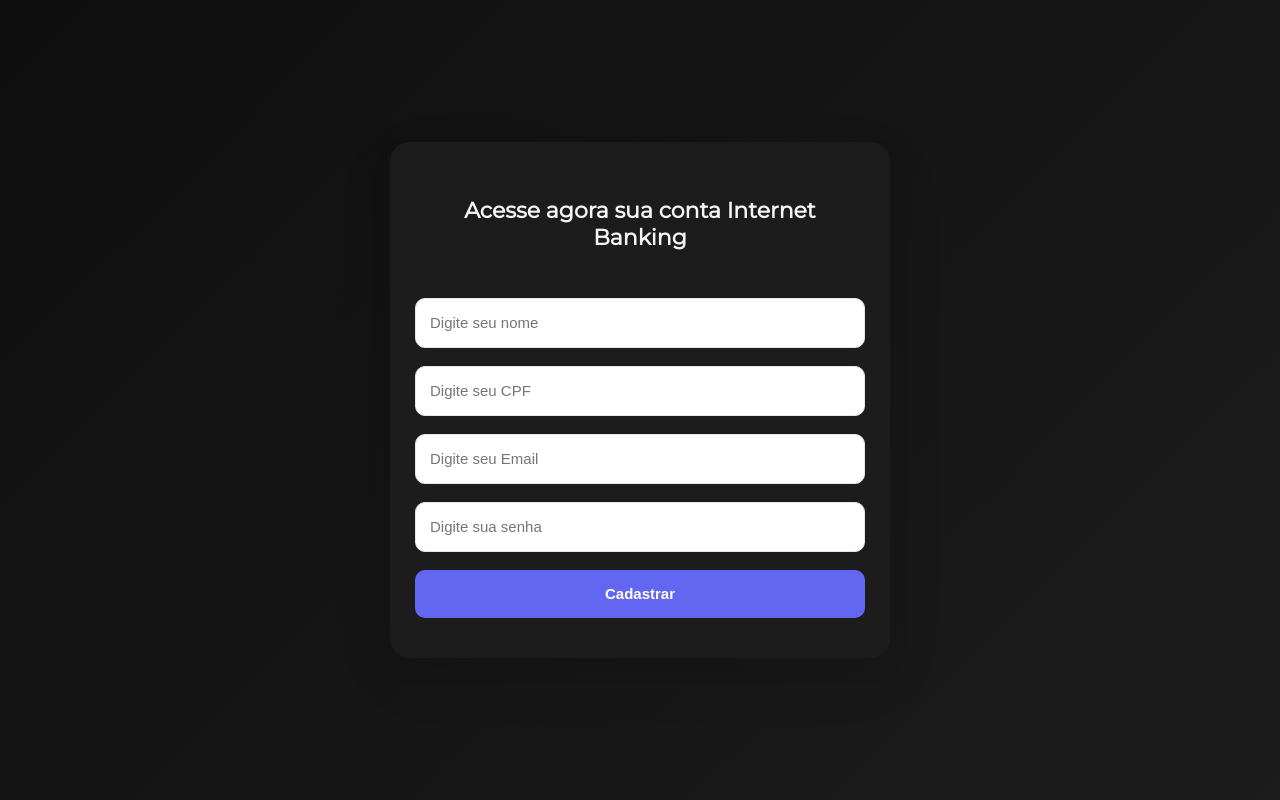
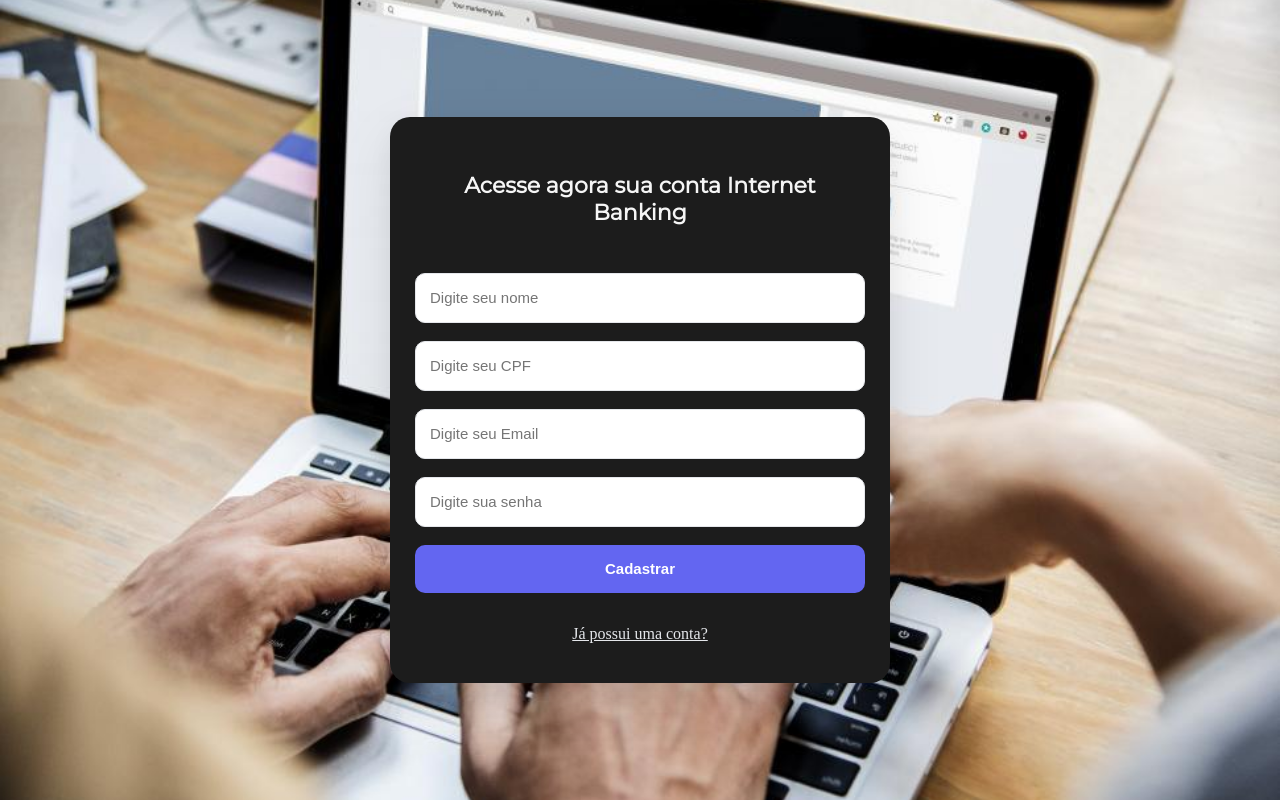
Before and after one commit to rubensqueiroz863/internet-banking, an Angular app: page /register in a window 1280 px wide. Built offline with nearby package versions, Linux system fonts and the light colour scheme.

Commit message:
feat(authPages): Ajuste na pagina de register e login.

```diff
--- a/src/app/pages/login/login.html
+++ b/src/app/pages/login/login.html
@@ -1,4 +1,5 @@
 <div class="principal">
+  <img src="assets/homebackground1.jpg" alt="Background" />
   <div class="register-form">
     <h1>Acesse agora sua conta Internet Banking</h1>
     <form [formGroup]="loginForm" (ngSubmit)="login()">
@@ -6,5 +7,6 @@
       <input type="text" formControlName="password" placeholder="Digite sua senha">
       <button type="submit">Fazer Login</button>
     </form>
+    <a href="/register">Ainda não tem uma conta?</a>
   </div>
 </div>
--- a/src/app/pages/login/login.scss
+++ b/src/app/pages/login/login.scss
@@ -6,8 +6,21 @@
   background: linear-gradient(135deg, var(--bg-main), var(--bg-card));
 }
 
+img {
+  position: absolute;
+  inset: 0;
+  z-index: 10;
+  width: 100%;
+  height: 100%;
+  object-fit: cover;
+
+  pointer-events: none;
+  user-select: none;
+}
+
 .register-form {
   width: 420px;
+  z-index: 40;
   padding: 40px;
   border-radius: 20px;
   background-color: var(--bg-card);
@@ -26,6 +39,11 @@
     font-size: 22px;
     font-weight: 700;
     text-align: center;
+  }
+
+  a {
+    text-align: center;
+    color: #E5E7EB;
   }
 
   form {
--- a/src/app/pages/register/register.html
+++ b/src/app/pages/register/register.html
@@ -1,4 +1,6 @@
 <div class="principal">
+<img src="assets/homebackground1.jpg" alt="Background" />
+
   <div class="register-form">
     <h1>Acesse agora sua conta Internet Banking</h1>
     <form [formGroup]="registerForm" (ngSubmit)="register()">
@@ -8,5 +10,6 @@
       <input type="text" formControlName="password" placeholder="Digite sua senha">
       <button type="submit">Cadastrar</button>
     </form>
+    <a href="/login">Já possui uma conta?</a>
   </div>
 </div>
--- a/src/app/pages/register/register.scss
+++ b/src/app/pages/register/register.scss
@@ -6,8 +6,21 @@
   background: linear-gradient(135deg, var(--bg-main), var(--bg-card));
 }
 
+img {
+  position: absolute;
+  inset: 0;
+  z-index: 10;
+  width: 100%;
+  height: 100%;
+  object-fit: cover;
+
+  pointer-events: none;
+  user-select: none;
+}
+
 .register-form {
   width: 420px;
+  z-index: 50;
   padding: 40px;
   border-radius: 20px;
   background-color: var(--bg-card);
@@ -26,6 +39,11 @@
     font-size: 22px;
     font-weight: 700;
     text-align: center;
+  }
+
+  a {
+    text-align: center;
+    color: #E5E7EB;
   }
 
   form {
```
